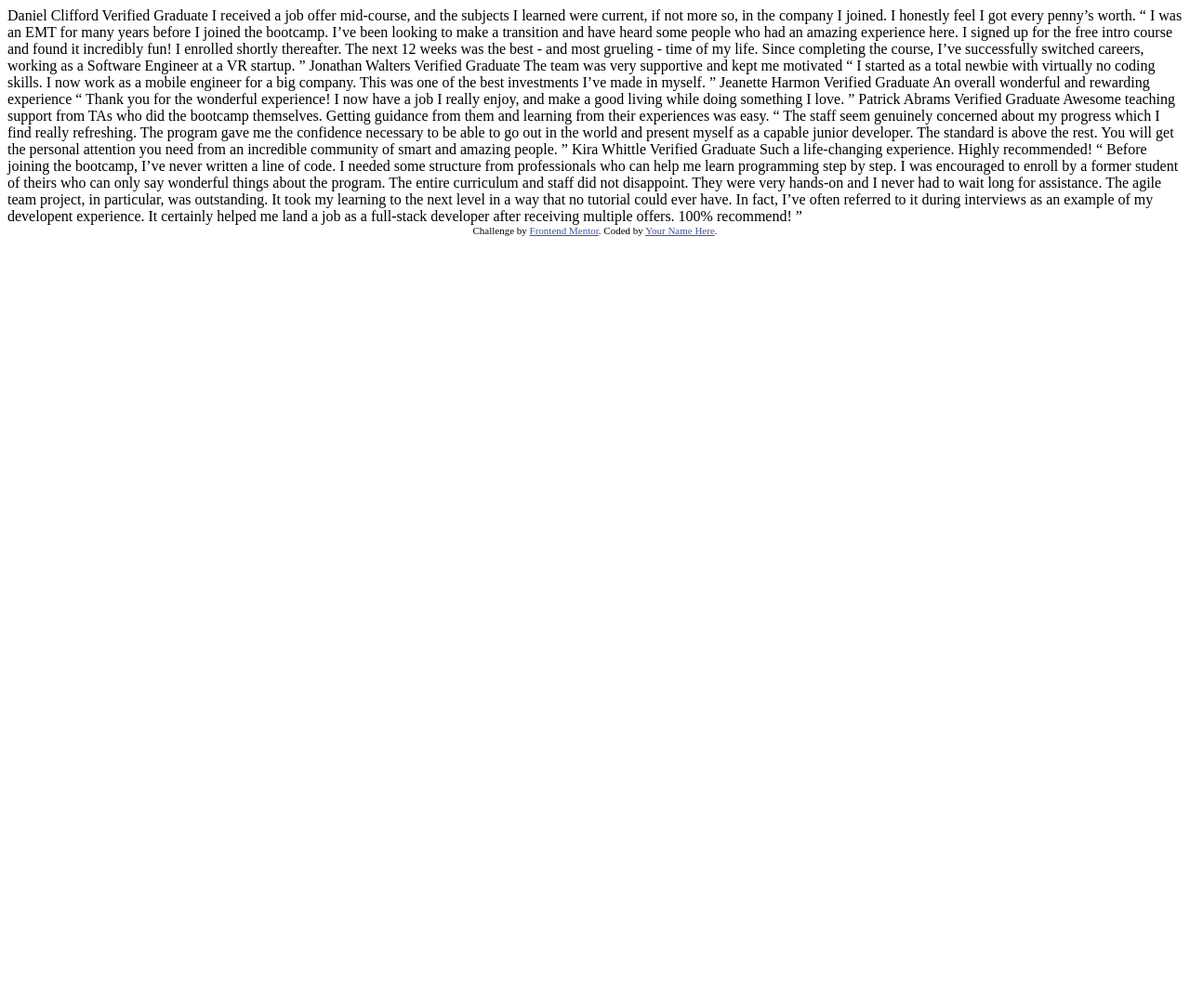
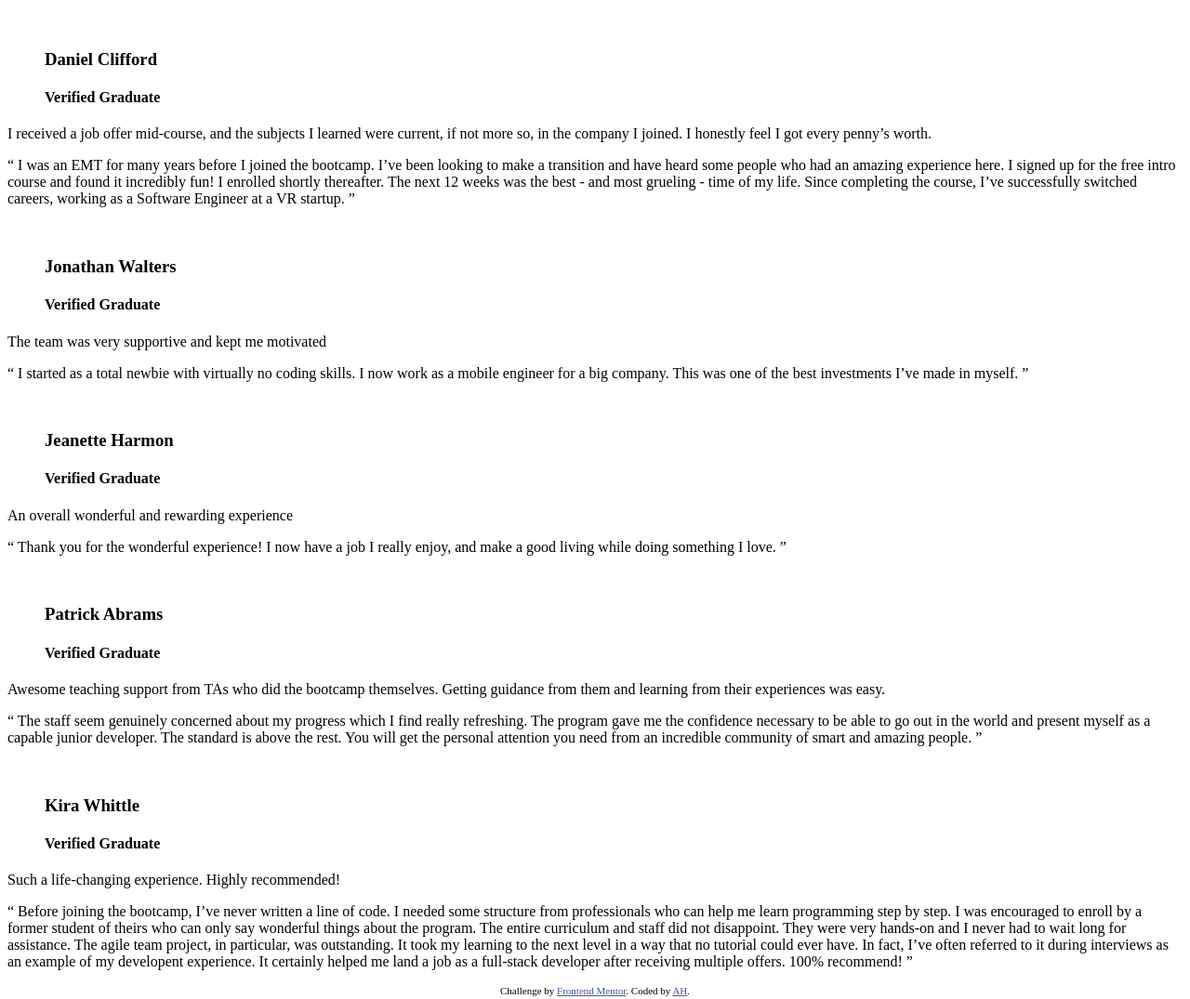
Before and after one commit to Jacks113/testimonials_fe-ment, a plain HTML site: page index.html in a window 1280 px wide. Shown: the whole page at 93% size. Before the commit the page ends 800 px from the top, so only its background shows below. Drawn offline with Linux system fonts and the light colour scheme.

Commit message:
basic text and container

```diff
--- a/index.html
+++ b/index.html
@@ -15,62 +15,98 @@
   </style>
 </head>
 <body>
-  Daniel Clifford
-  Verified Graduate
 
-  I received a job offer mid-course, and the subjects I learned were current, if not more so,
-  in the company I joined. I honestly feel I got every penny’s worth.
+  <div class="grid-container">
+    <div>
+      <figure>
+        <img />
+        <h3>Daniel Clifford</h3>
+        <h4>Verified Graduate</h4>
+      </figure>
 
-  “ I was an EMT for many years before I joined the bootcamp. I’ve been looking to make a
-  transition and have heard some people who had an amazing experience here. I signed up
-  for the free intro course and found it incredibly fun! I enrolled shortly thereafter.
-  The next 12 weeks was the best - and most grueling - time of my life. Since completing
-  the course, I’ve successfully switched careers, working as a Software Engineer at a VR startup. ”
+      <p>I received a job offer mid-course, and the subjects I learned were current, if not more so, in the company I joined. I honestly feel I got every penny’s worth.
+      </p>
+      <p>“ I was an EMT for many years before I joined the bootcamp. I’ve been looking to make a transition and have heard some people who had an amazing experience here. I signed up
+      for the free intro course and found it incredibly fun! I enrolled shortly thereafter.
+      The next 12 weeks was the best - and most grueling - time of my life. Since completing
+      the course, I’ve successfully switched careers, working as a Software Engineer at a VR startup. ”
+    </p>
+    </div>
 
-  Jonathan Walters
-  Verified Graduate
+    <div>
+      <figure>
+        <img />
+        <h3>Jonathan Walters</h3>
+        <h4>Verified Graduate</h4>
+      </figure>
 
-  The team was very supportive and kept me motivated
+      <p>The team was very supportive and kept me motivated</p>
+      <p>“ I started as a total newbie with virtually no coding skills. I now work as a mobile engineer
+  for a big company. This was one of the best investments I’ve made in myself. ”</p>
+    </div>
 
-  “ I started as a total newbie with virtually no coding skills. I now work as a mobile engineer
-  for a big company. This was one of the best investments I’ve made in myself. ”
+    <div>
+      <figure>
+        <img />
+        <h3>Jeanette Harmon</h3>
+        <h4>Verified Graduate</h4>
+      </figure>
 
-  Jeanette Harmon
-  Verified Graduate
+      <p> An overall wonderful and rewarding experience</p>
+      <p>“ Thank you for the wonderful experience! I now have a job I really enjoy, and make a good living
+  while doing something I love. ”</p>
+    </div>
 
-  An overall wonderful and rewarding experience
+    <div>
+      <figure>
+        <img />
+        <h3>Patrick Abrams</h3>
+        <h4>Verified Graduate</h4>
+      </figure>
 
-  “ Thank you for the wonderful experience! I now have a job I really enjoy, and make a good living
-  while doing something I love. ”
+      <p>Awesome teaching support from TAs who did the bootcamp themselves. Getting guidance from them and learning from their experiences was easy.</p>
+      <p>
+        “ The staff seem genuinely concerned about my progress which I find really refreshing. The program gave me the confidence necessary to be able to go out in the world and present myself as a capable junior developer. The standard is above the rest. You will get the personal attention you need from an incredible community of smart and amazing people. ”
+      </p>
+    </div>
 
-  Patrick Abrams
-  Verified Graduate
+    <div>
+      <figure>
+        <img />
+        <h3>Kira Whittle</h3>
+        <h4> Verified Graduate</h4>
+      </figure>
 
-  Awesome teaching support from TAs who did the bootcamp themselves. Getting guidance from them and
-  learning from their experiences was easy.
+      <p>Such a life-changing experience. Highly recommended!</p>
+      <p> “ Before joining the bootcamp, I’ve never written a line of code. I needed some structure from professionals who can help me learn programming step by step. I was encouraged to enroll by a former student of theirs who can only say wonderful things about the program. The entire curriculum and staff  did not disappoint. They were very hands-on and I never had to wait long for assistance. The agile team project, in particular, was outstanding. It took my learning to the next level in a way that no tutorial could ever have. In fact, I’ve often referred to it during interviews as an example of my developent experience. It certainly helped me land a job as a full-stack developer after receiving multiple offers.
+      100% recommend! ”
+      </p>
+    </div>
+</div>
 
-  “ The staff seem genuinely concerned about my progress which I find really refreshing. The program
-  gave me the confidence necessary to be able to go out in the world and present myself as a capable
-  junior developer. The standard is above the rest. You will get the personal attention you need from
-  an incredible community of smart and amazing people. ”
 
-  Kira Whittle
-  Verified Graduate
 
-  Such a life-changing experience. Highly recommended!
 
-  “ Before joining the bootcamp, I’ve never written a line of code. I needed some structure from
-  professionals who can help me learn programming step by step. I was encouraged to enroll by a former
-  student of theirs who can only say wonderful things about the program. The entire curriculum and staff
-  did not disappoint. They were very hands-on and I never had to wait long for assistance. The agile team
-  project, in particular, was outstanding. It took my learning to the next level in a way that no tutorial
-  could ever have. In fact, I’ve often referred to it during interviews as an example of my developent
-  experience. It certainly helped me land a job as a full-stack developer after receiving multiple offers.
-  100% recommend! ”
+
+
+
+
+
+
+
+
+
+
+
+
+
+
+
+
 
   <div class="attribution">
-    Challenge by <a href="https://www.frontendmentor.io?ref=challenge" target="_blank">Frontend Mentor</a>.
-    Coded by <a href="#">Your Name Here</a>.
+    Challenge by <a href="https://www.frontendmentor.io/challenges/testimonials-grid-section-Nnw6J7Un7/hub/testimonials-grid-section-rJxiC1W4r9" target="_blank">Frontend Mentor</a>.
+    Coded by <a href="#">AH</a>.
   </div>
 </body>
 </html>
```
